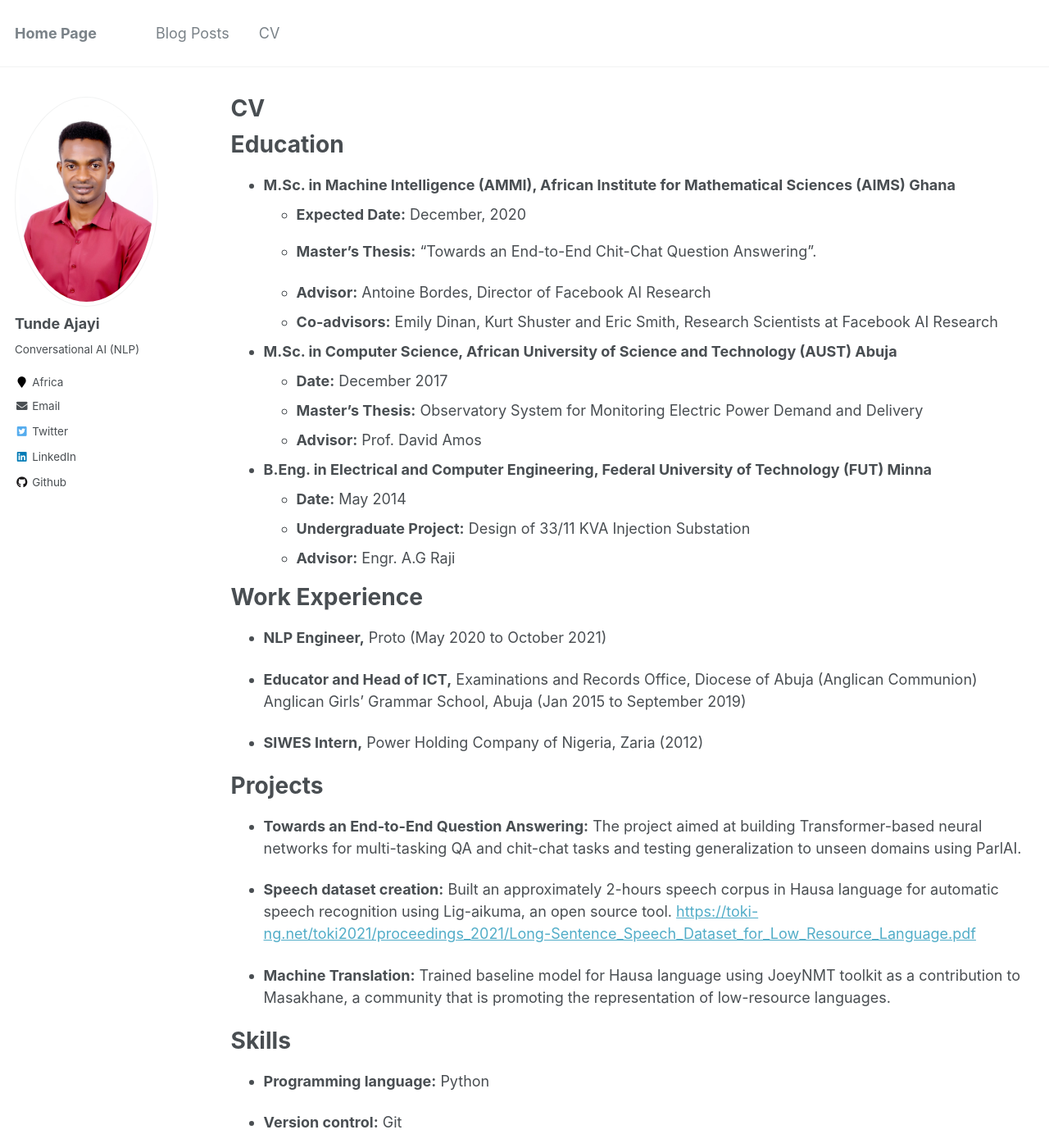
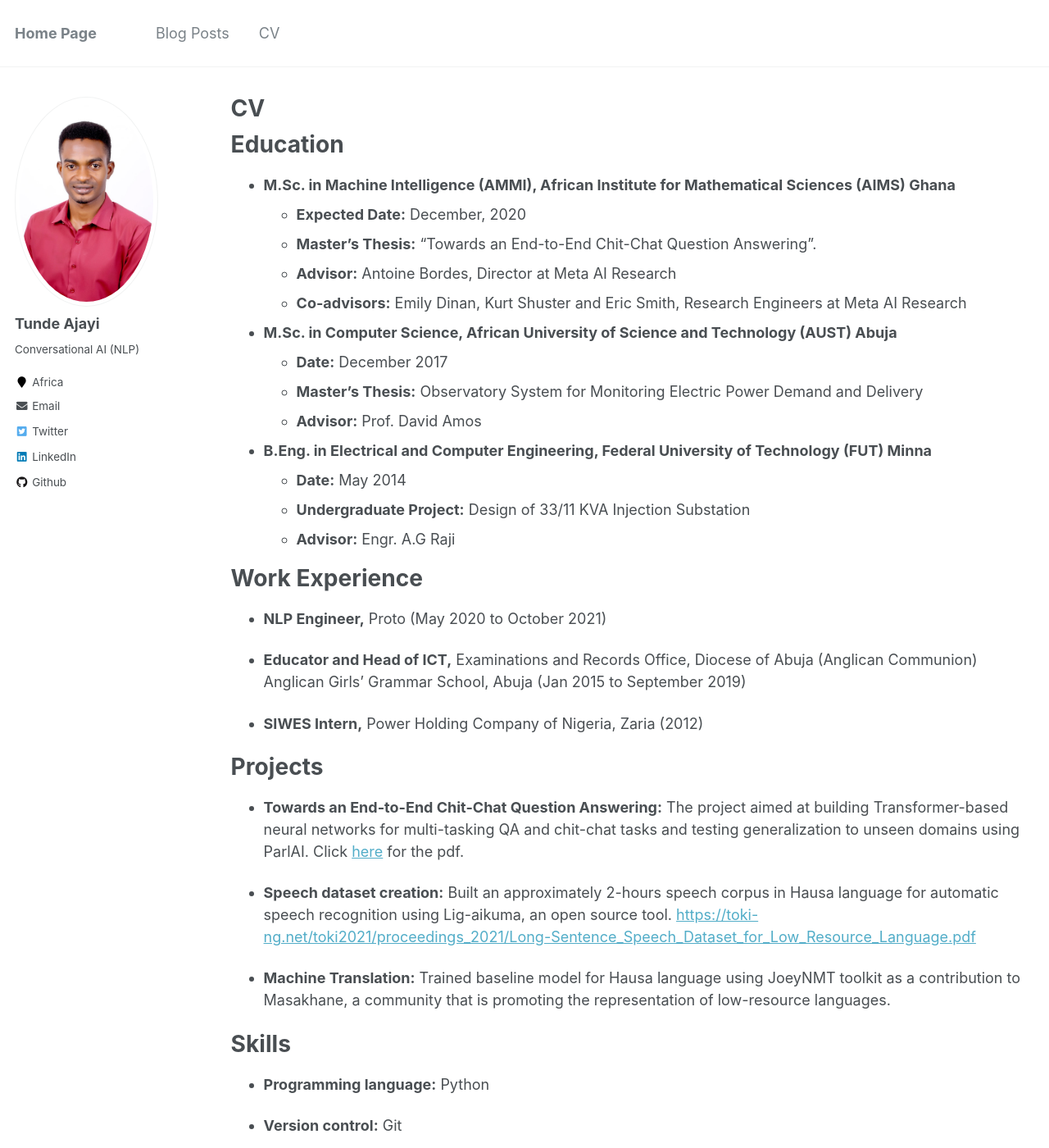
Before and after one commit to tundeajayi/tundeajayi.github.io, a Jekyll site: the page built from _pages/cv.md, in a window 1280 px wide and 1400 px high. Shown: the whole window at 82% size. Built offline with Jekyll 4.4.1, drawn with Linux system fonts in a browser that asks for light colours; some of the changed text lies outside the part shown.

Commit message:
add link to MSc paper

```diff
--- a/_pages/cv.md
+++ b/_pages/cv.md
@@ -15,9 +15,8 @@ redirect_from:
 * **M.Sc. in Machine Intelligence (AMMI), African Institute for Mathematical Sciences (AIMS) Ghana**
   - **Expected Date:** December, 2020
   - **Master's Thesis:** "Towards an End-to-End Chit-Chat Question Answering".
-
-  - **Advisor:** Antoine Bordes, Director of Facebook AI Research
-  - **Co-advisors:** Emily Dinan, Kurt Shuster and Eric Smith, Research Scientists at Facebook AI Research
+  - **Advisor:** Antoine Bordes, Director at Meta AI Research
+  - **Co-advisors:** Emily Dinan, Kurt Shuster and Eric Smith, Research Engineers at Meta AI Research
 
 * **M.Sc. in Computer Science, African University of Science and Technology (AUST) Abuja**
   - **Date:** December 2017
@@ -39,9 +38,10 @@ redirect_from:
 
 **Projects**
 ======
-* **Towards an End-to-End Question Answering:** The project aimed at building Transformer-based neural networks for multi-tasking QA and chit-chat tasks and testing generalization to unseen domains using ParlAI.
+* **Towards an End-to-End Chit-Chat Question Answering:** The project aimed at building Transformer-based neural networks for multi-tasking QA and chit-chat tasks and testing generalization to unseen domains using ParlAI. Click [here](https://conversations2021.files.wordpress.com/2021/11/conversations_2021_positionpaper_14_ajayi.pdf) for the pdf.
 
-* **Speech dataset creation:** Built an approximately 2-hours speech corpus in Hausa language for automatic speech recognition using Lig-aikuma, an open source tool. [https://toki-ng.net/toki2021/proceedings_2021/Long-Sentence_Speech_Dataset_for_Low_Resource_Language.pdf](https://toki-ng.net/toki2021/proceedings_2021/Long-Sentence_Speech_Dataset_for_Low_Resource_Language.pdf)
+* **Speech dataset creation:** Built an approximately 2-hours speech corpus in Hausa language for automatic speech recognition using Lig-aikuma, an open source tool.
+[https://toki-ng.net/toki2021/proceedings_2021/Long-Sentence_Speech_Dataset_for_Low_Resource_Language.pdf](https://toki-ng.net/toki2021/proceedings_2021/Long-Sentence_Speech_Dataset_for_Low_Resource_Language.pdf)
 
 * **Machine Translation:** Trained baseline model for Hausa language using JoeyNMT toolkit as a contribution to Masakhane, a community that is promoting the representation of low-resource languages.
 
```
Also changed, not shown: other parts of _pages/cv.md (+3 -1 lines).
